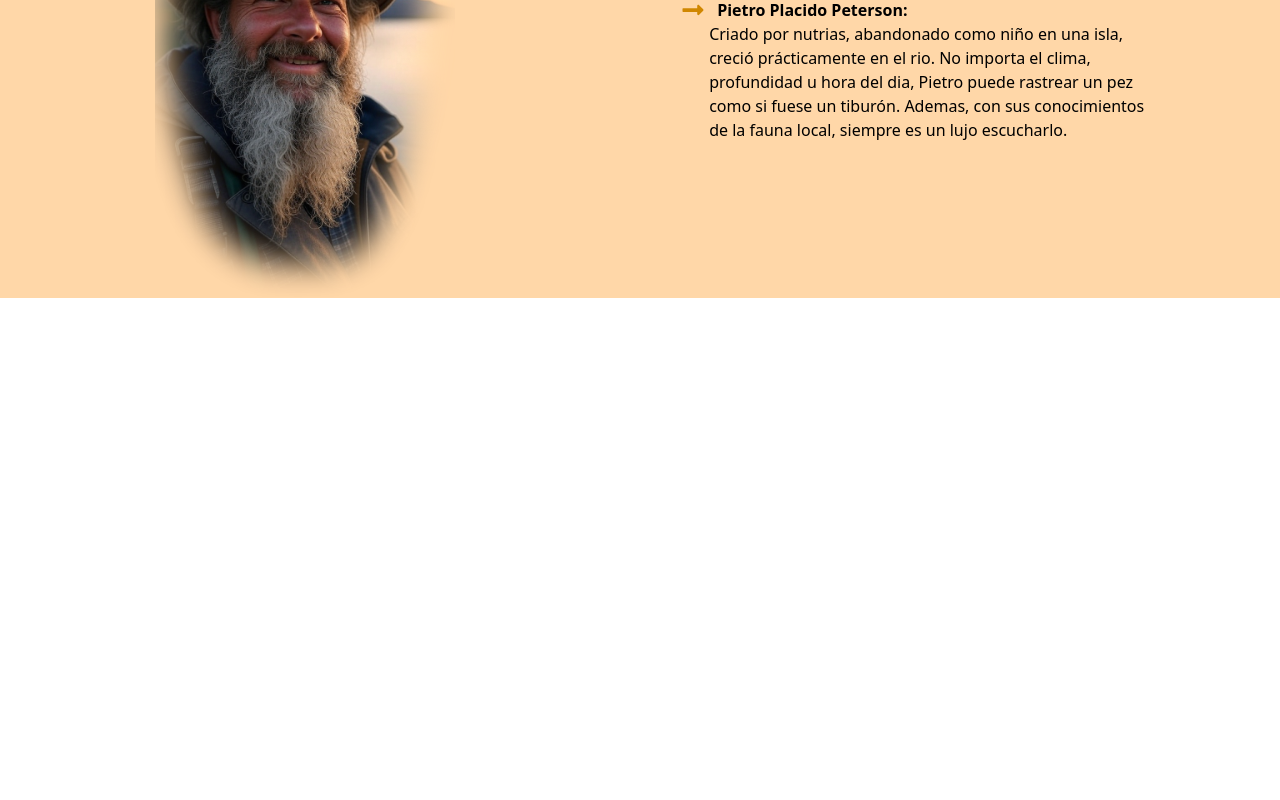
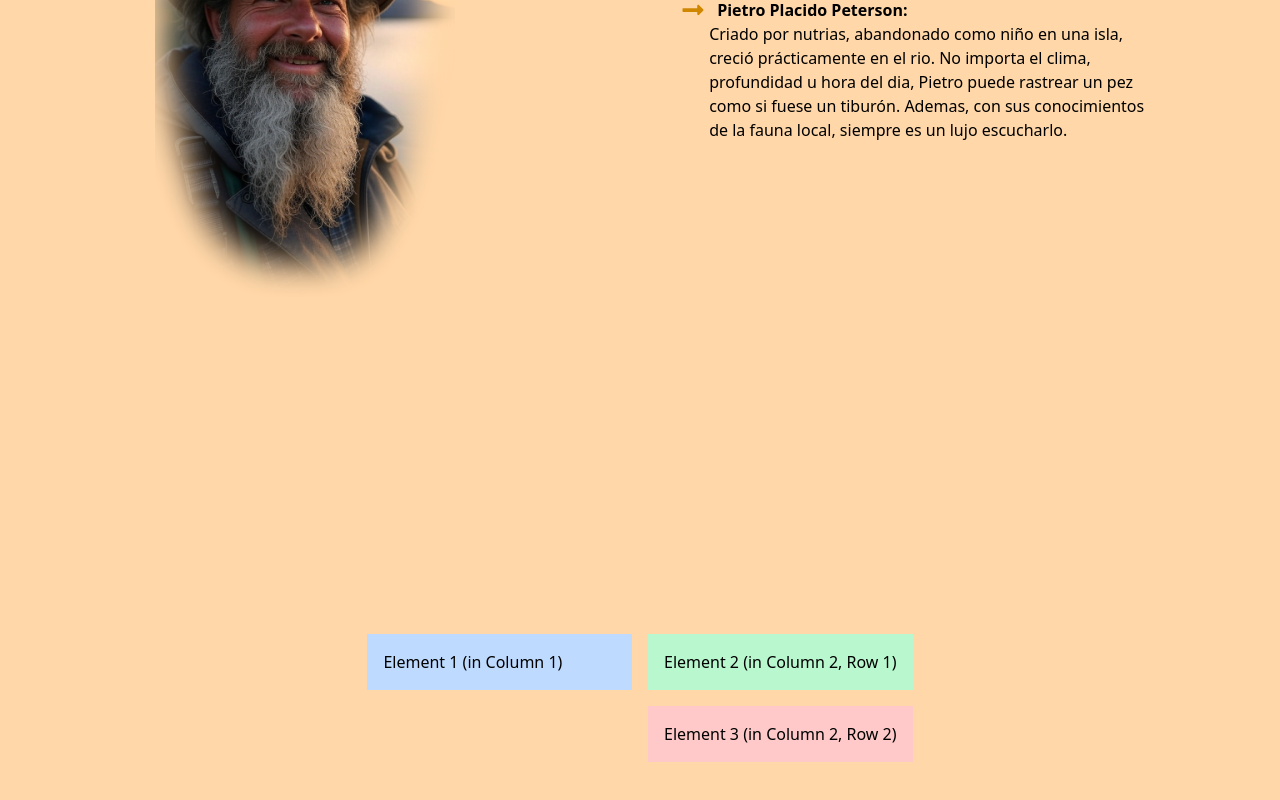
Before and after one commit to joastur11/landing-example-2, a React (Vite) app in the folder project/: page / in a window 1280 px wide. Shown: the part 1398-2198 px from the top of the page. Before the commit the page ends 1696 px from the top, so only its background shows below. Built offline with nearby package versions, Linux system fonts and the light colour scheme.

Commit message:
crea componente de Excursiones

```diff
--- a/project/src/App.jsx
+++ b/project/src/App.jsx
@@ -1,4 +1,5 @@
 import { About } from "./components/About"
+import { Circuits } from "./components/Circuits"
 import { Hero } from "./components/Hero"
 import { Navbar } from "./components/Navbar"
 
@@ -8,6 +9,7 @@ function App() {
       <Navbar />
       <Hero />
       <About />
+      <Circuits />
     </>
   )
 }
--- /dev/null
+++ b/project/src/components/Circuits.jsx
@@ -0,0 +1,15 @@
+export function Circuits(){
+  return(
+     <section id="circuits" className="min-h-screen flex items-center justify-center bg-orange-200">
+        <div className="grid grid-cols-2 gap-4">
+          <div className="col-span-1">
+            <div class="bg-blue-200 p-4">Element 1 (in Column 1)</div>
+          </div>
+          <div class="col-span-1 grid grid-rows-2 gap-4">
+            <div class="bg-green-200 p-4">Element 2 (in Column 2, Row 1)</div>
+            <div class="bg-red-200 p-4">Element 3 (in Column 2, Row 2)</div>
+          </div>
+        </div>
+     </section>
+  )
+}
--- a/project/src/components/Hero.jsx
+++ b/project/src/components/Hero.jsx
@@ -14,7 +14,7 @@ export function Hero (){
         <div className="border border-white/15 ring-1 ring-white/10 bg-white/10 backdrop-blur-md p-6 rounded-lg w-full md:w-[400px] h-[400px] flex flex-col justify-center items-center text-center">
           <h2 className="text-4xl md:text-5xl font-bold text-white mb-4">Pesca como un campeón!</h2>
           <p className="text-lg md:text-xl font-bold text-white mb-8">Guiado por profesionales</p>
-          <a href="" className="
+          <a href="#circuits" className="
             inline-block
             bg-yellow-600
             text-white
--- a/project/src/components/Navbar.jsx
+++ b/project/src/components/Navbar.jsx
@@ -10,7 +10,7 @@ export function Navbar (){
         </div>
         <nav className='space-x-6 hidden md:flex text-yellow-500 font-medium'>
           <a href="#about" className='hover:text-yellow-300'>Nosotros</a>
-          <a href="" className='hover:text-yellow-300'>Excursiones</a>
+          <a href="#circuits" className='hover:text-yellow-300'>Excursiones</a>
           <a href="" className='hover:text-yellow-300'>Ustedes</a>
           <a href="" className='hover:text-yellow-300'>Contacto</a>
         </nav>
```
